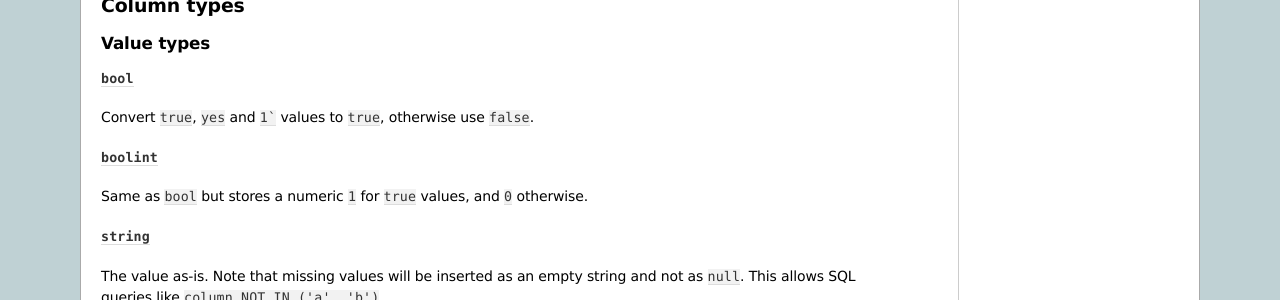
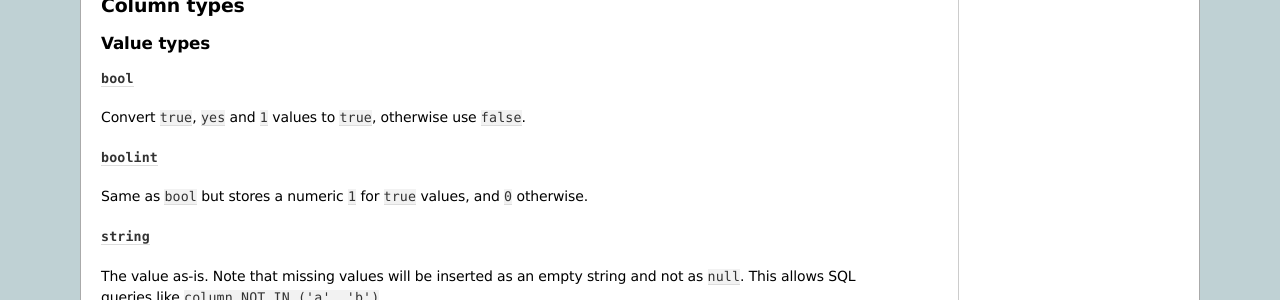
Before and after one commit to omniscale/imposm3, a Sphinx documentation site: the page built from docs/mapping.rst, in a window 1280 px wide and 900 px high, scrolled down 2415 px. Shown: the part 150-450 px from the top of the window. Built offline with Sphinx 7.4.7, drawn with Linux system fonts in a browser that asks for light colours.

Commit message:
Remove superfluous back quote in doc

````diff
--- a/docs/mapping.rst
+++ b/docs/mapping.rst
@@ -175,7 +175,7 @@ Value types
 ``bool``
 ^^^^^^^^
 
-Convert ``true``, ``yes`` and ``1``` values to ``true``, otherwise use ``false``.
+Convert ``true``, ``yes`` and ``1`` values to ``true``, otherwise use ``false``.
 
 ``boolint``
 ^^^^^^^^^^^
````
